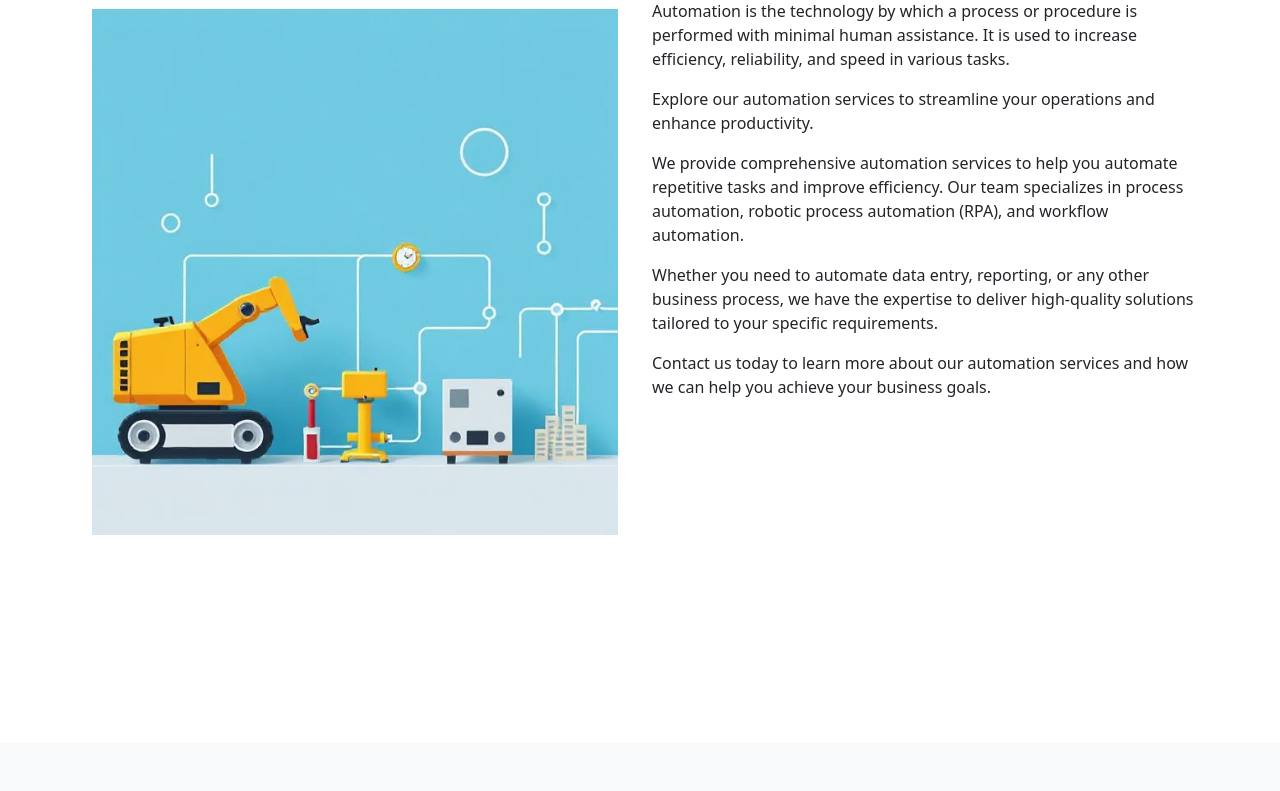
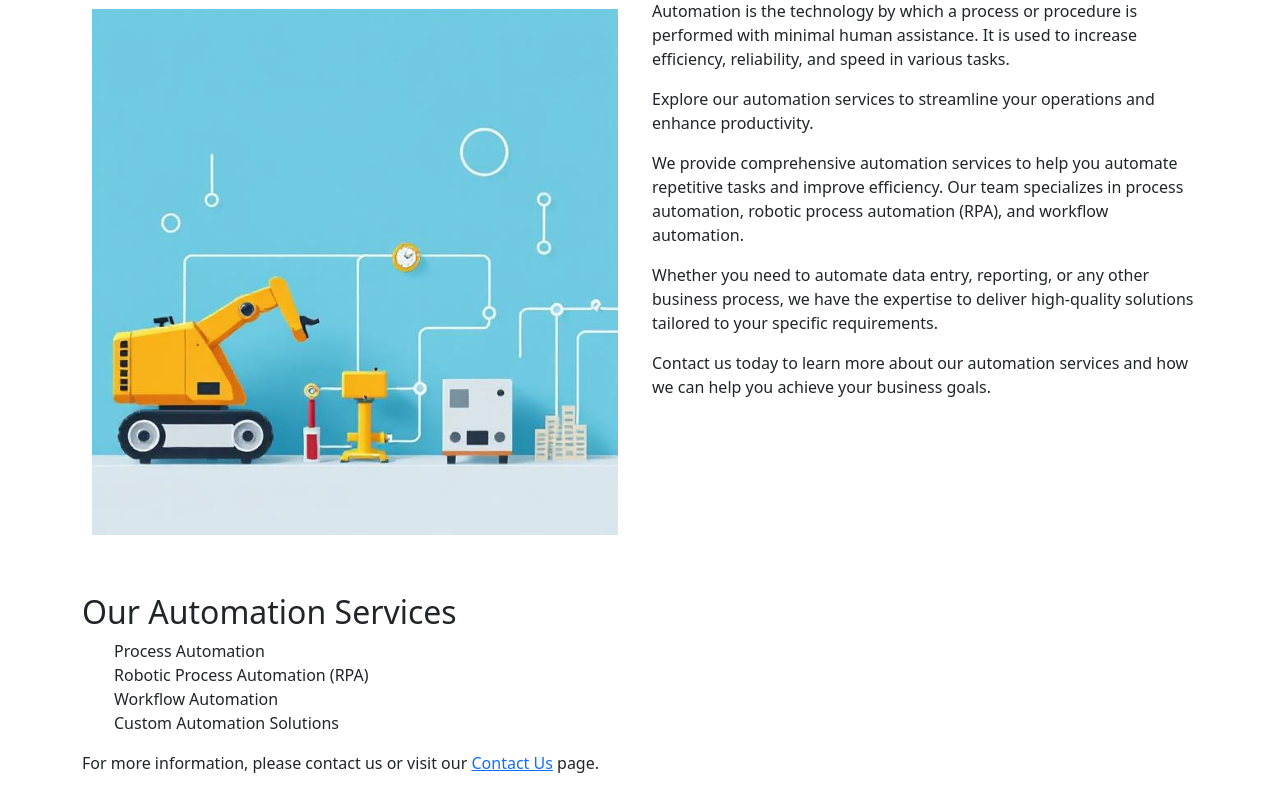
Before and after one commit to UCSPavanKumar/CGQLabs, a Django app: page /src/automation/ in a window 1280 px wide. Shown: the part 57-848 px from the top of the page. Before the commit the page ends 592 px from the top, so only its background shows below. Run offline with Django 5.2, Linux system fonts and the light colour scheme.

Commit message:
added more content to pages

```diff
--- a/static/css/index.css
+++ b/static/css/index.css
@@ -4,3 +4,8 @@ html
 {
     font-family: 'Roboto', sans-serif;
 }
+ul
+{
+    list-style-type: none;
+
+}
--- a/students/templates/students/automation.html
+++ b/students/templates/students/automation.html
@@ -2,7 +2,7 @@
 
 {% block content %}
 {% load static %}
-<div class="container">
+<div class="container p-10">
  <div class="row">
   <div class="col-md-6">
     <img src='{% static "images/automation.jpeg" %}' style="padding:10px" alt="Automation Image" class="img-fluid">
@@ -18,4 +18,14 @@ business goals.</p>
   </div>
 </div>
 </div>
+<div class="container mt-5">
+    <h2>Our Automation Services</h2>
+    <ul>
+        <li>Process Automation</li>
+        <li>Robotic Process Automation (RPA)</li>
+        <li>Workflow Automation</li>
+        <li>Custom Automation Solutions</li>
+    </ul>
+    <p>For more information, please contact us or visit our <a href="{% url 'contact_us' %}">Contact Us</a> page.</p>
+</div>
 {% endblock %}
```
Also changed, not shown: students/templates/students/finance.html (+8 -0 lines).
